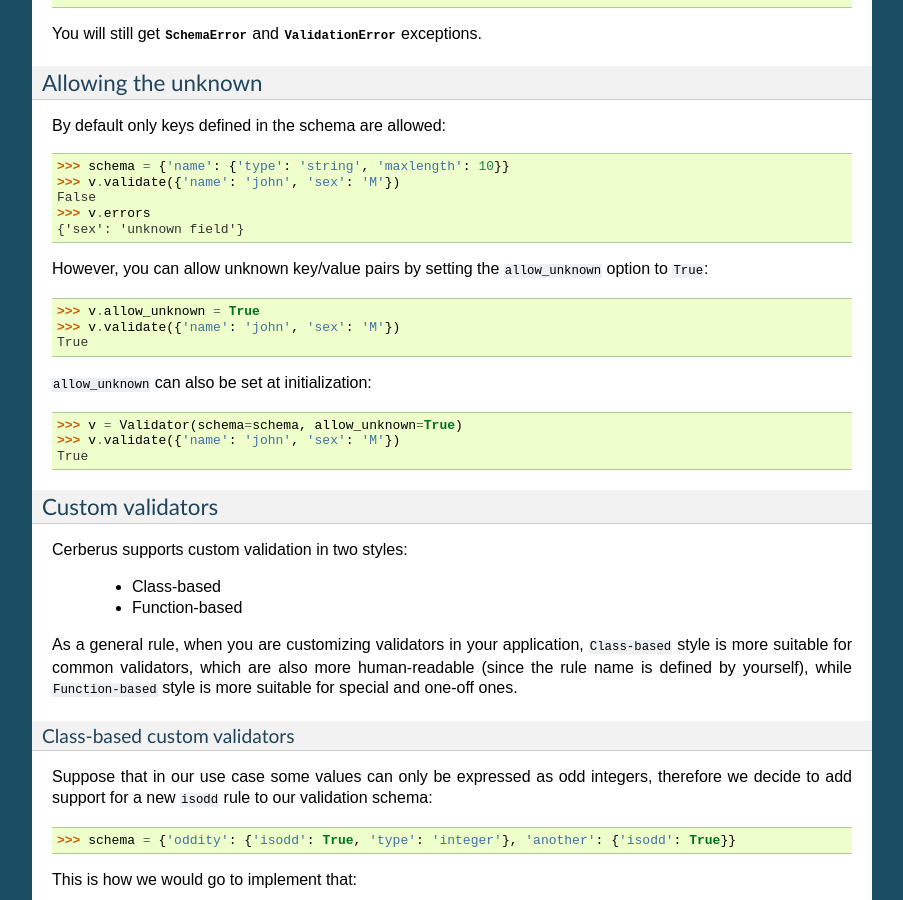
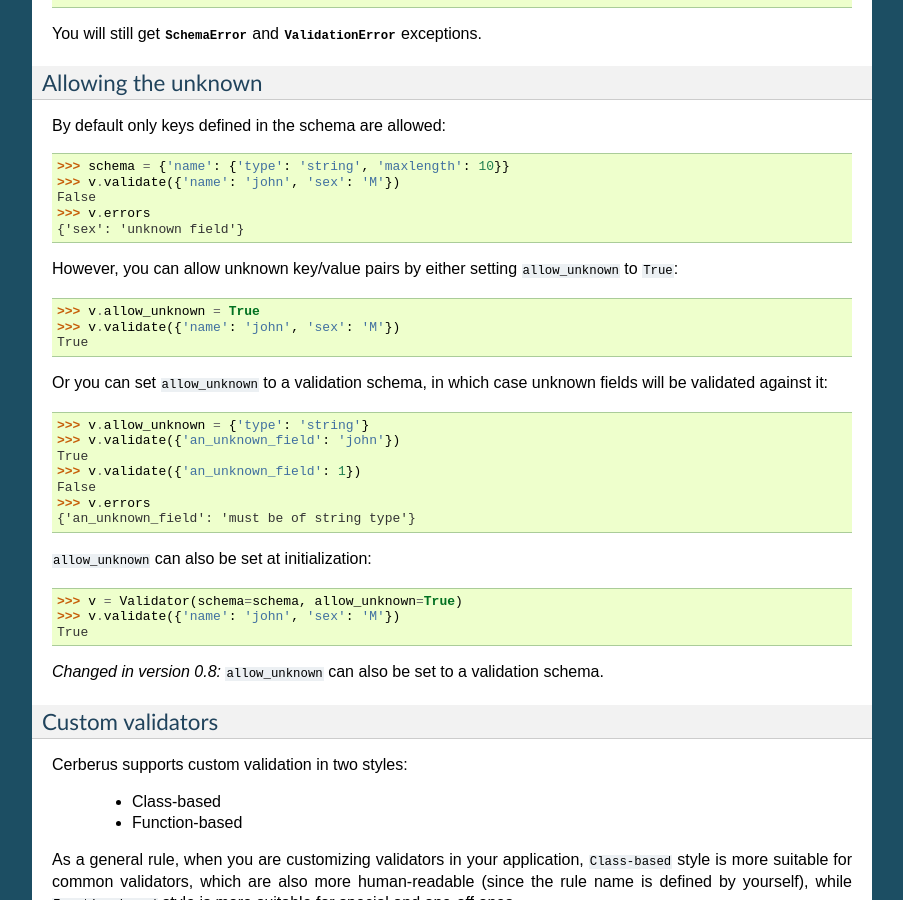
Before and after one commit to pyeve/cerberus, a Sphinx documentation site: the page built from docs/index.rst, in a window 1280 px wide and 900 px high, scrolled down 1096 px. Shown: the whole window, without its empty margins (198-1101 px from the left). Built offline with Sphinx 7.4.7, drawn with Linux system fonts in a browser that asks for light colours.

Commit message:
'allow_unknown' schema to validate unknown fields
Besides True and False, now allow_unknown can be set to a validation
schema which will be used to validate unknown fields.

Closes nicolaiarocci/eve#405.

```diff
--- a/docs/index.rst
+++ b/docs/index.rst
@@ -79,18 +79,32 @@ By default only keys defined in the schema are allowed: ::
     >>> v.errors
     {'sex': 'unknown field'}
 
-However, you can allow unknown key/value pairs by setting the ``allow_unknown``
-option to ``True``: ::
+However, you can allow unknown key/value pairs by either setting
+``allow_unknown`` to ``True``: ::
 
     >>> v.allow_unknown = True
     >>> v.validate({'name': 'john', 'sex': 'M'})
     True
+
+Or you can set ``allow_unknown`` to a validation schema, in which case
+unknown fields will be validated against it: ::
+
+    >>> v.allow_unknown = {'type': 'string'}
+    >>> v.validate({'an_unknown_field': 'john'})
+    True
+    >>> v.validate({'an_unknown_field': 1})
+    False
+    >>> v.errors
+    {'an_unknown_field': 'must be of string type'}
 
 ``allow_unknown`` can also be set at initialization: ::
 
     >>> v = Validator(schema=schema, allow_unknown=True)
     >>> v.validate({'name': 'john', 'sex': 'M'})
     True
+
+.. versionchanged:: 0.8
+   ``allow_unknown`` can also be set to a validation schema.
 
 Custom validators
 ~~~~~~~~~~~~~~~~~
```
Also changed, not shown: 3 other files.
